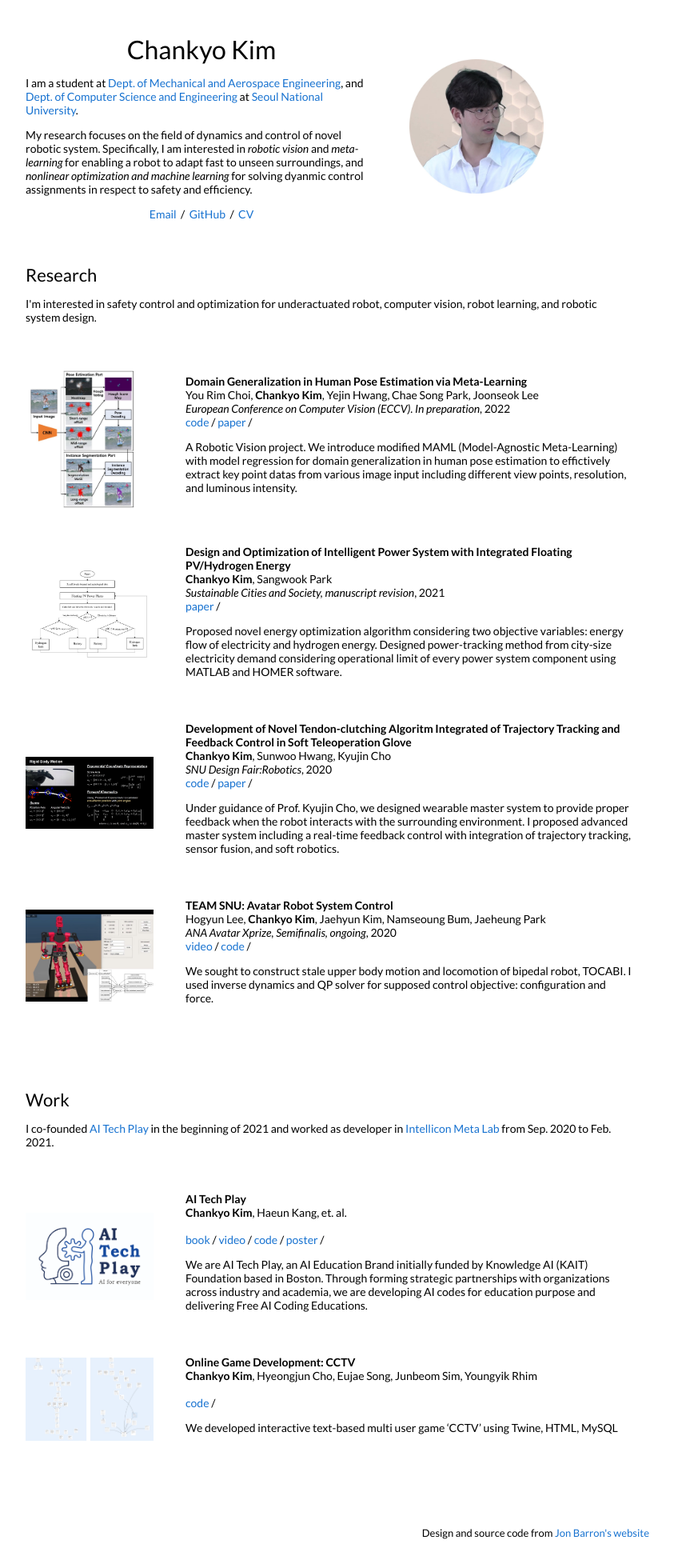
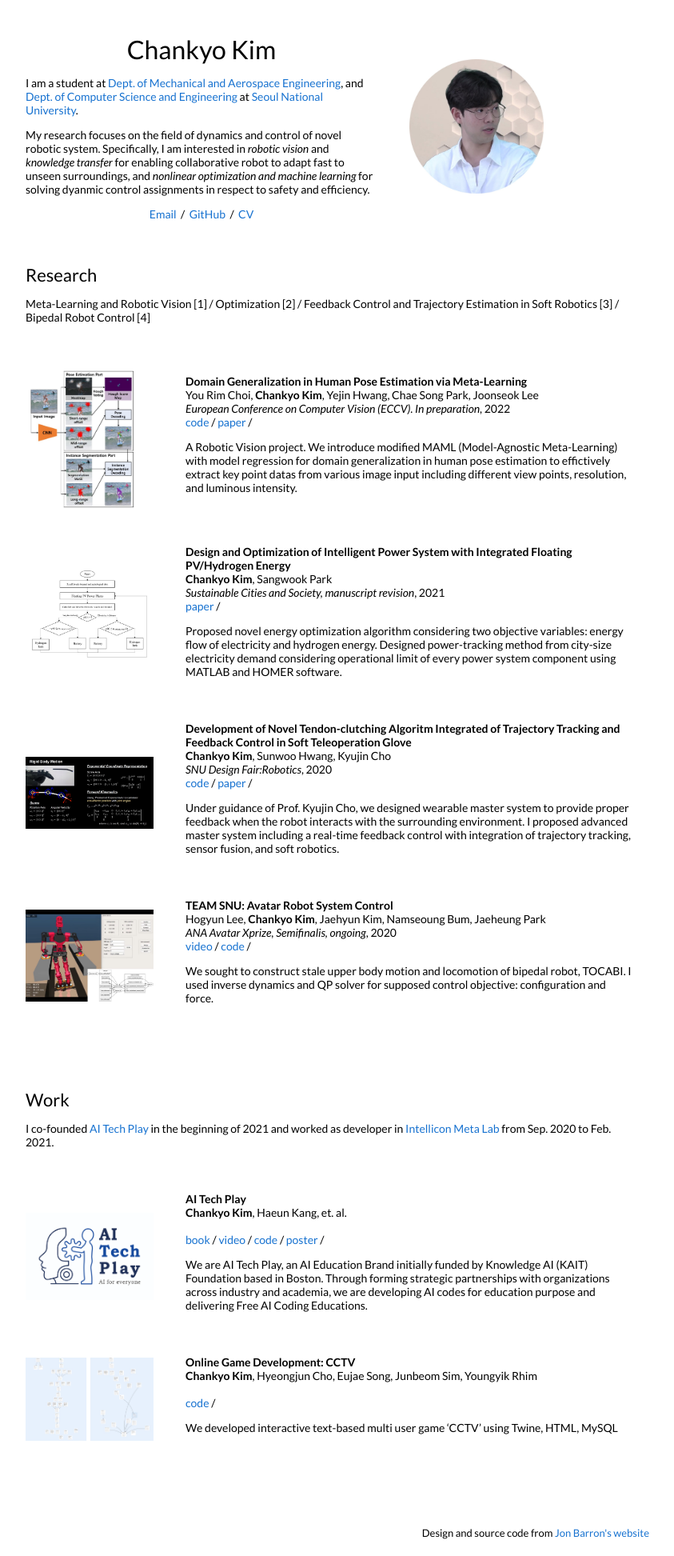
Before and after one commit to ChanKyoKim/ChanKyoKim.github.io, a Jekyll site: the page built from _posts/2021-11-15-hpe.markdown, in a window 1280 px wide. Shown: the whole page at 80% size, without its empty margins (228-1071 px from the left). Built offline with Jekyll 4.4.1, drawn with Linux system fonts in a browser that asks for light colours.

Commit message:
Update default.html

```diff
--- a/_layouts/default.html
+++ b/_layouts/default.html
@@ -29,7 +29,7 @@
               </h1>
               <p>I am a student at <a href="https://me.snu.ac.kr/en/">Dept. of Mechanical and Aerospace Engineering</a>, and <a href="https://cse.snu.ac.kr/en">Dept. of Computer Science and Engineering</a> at <a href="https://en.snu.ac.kr/">Seoul National University</a>.
               </p>
-              <p>My research focuses on the field of dynamics and control of novel robotic system. Specifically, I am interested in <i>robotic vision</i> and <i>meta-learning</i> for enabling a robot to adapt fast to unseen surroundings, and <i>nonlinear optimization and machine learning</i> for solving dyanmic control assignments in respect to safety and efficiency.
+              <p>My research focuses on the field of dynamics and control of novel robotic system. Specifically, I am interested in <i>robotic vision</i> and <i>knowledge transfer</i> for enabling collaborative robot to adapt fast to unseen surroundings, and <i>nonlinear optimization and machine learning</i> for solving dyanmic control assignments in respect to safety and efficiency.
               </p>
               <!-- 주석
               <p>
@@ -57,7 +57,8 @@
             <td style="padding:2.5%;width:100%;vertical-align:middle">
               <h2>Research</h2>
               <p>
-                I'm interested in safety control and optimization for underactuated robot, computer vision, robot learning, and robotic system design.
+                Meta-Learning and Robotic Vision [1] / Optimization [2] / Feedback Control and Trajectory Estimation in Soft Robotics [3] / Bipedal Robot Control [4]
+                <!-- 주석 I'm interested in safety control and optimization for underactuated robot, robotic vision, robot learning, and robotic system design. -->
               </p>
             </td>
           </tr>
```
